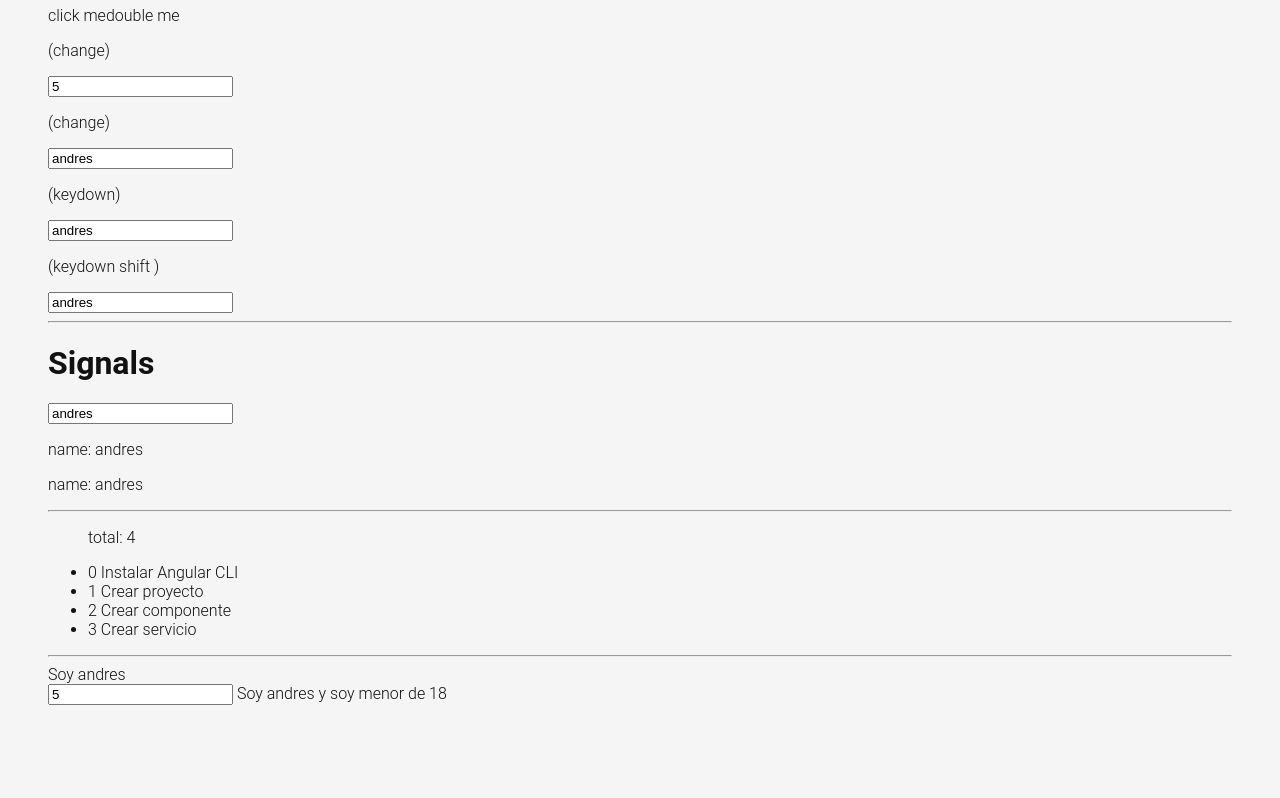
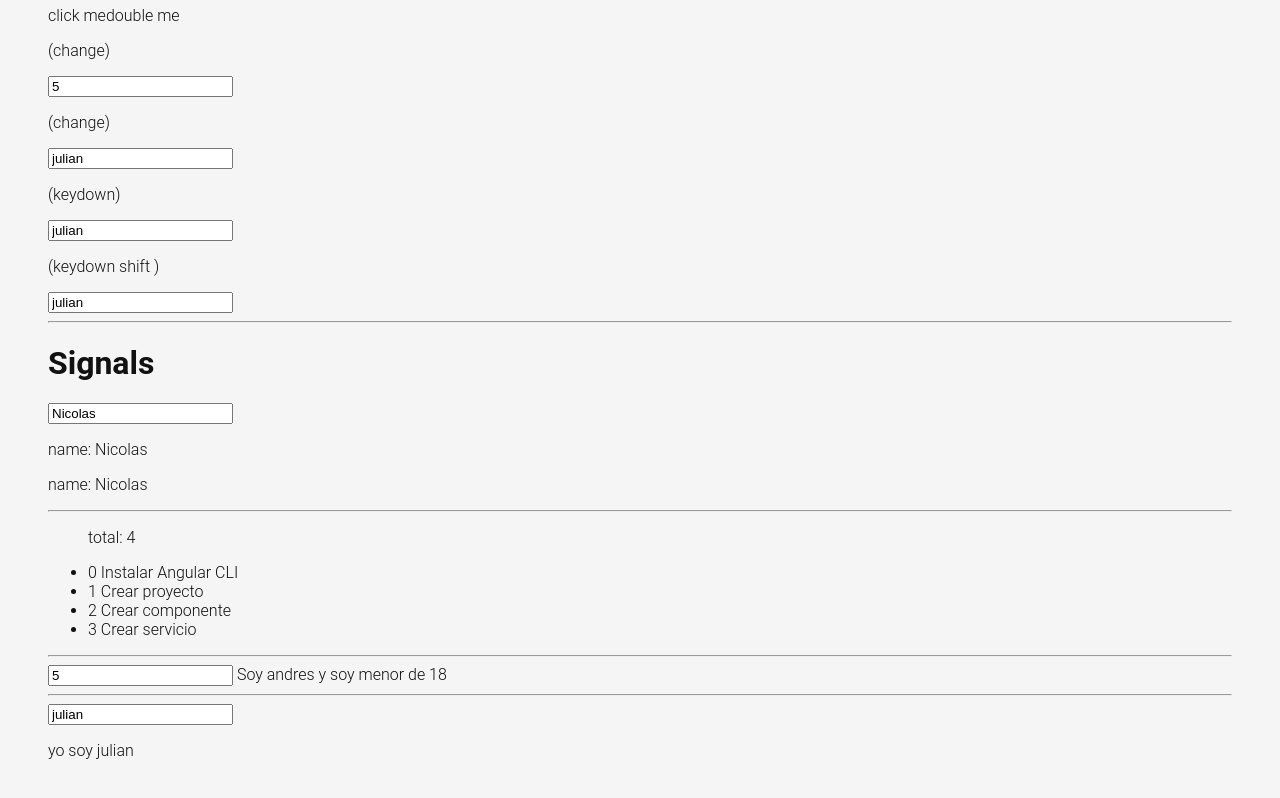
Before and after one commit to IngAamiraDev/todoapp, an Angular app: page /labs in a window 1280 px wide. Shown: the part 780-1578 px from the top of the page. Before the commit the page ends 1533 px from the top, so only its background shows below. Built offline with nearby package versions, Linux system fonts and the light colour scheme.

Commit message:
Add ngSwitch and ngSwitchDefault in labs

```diff
--- a/src/app/pages/home/home.component.html
+++ b/src/app/pages/home/home.component.html
@@ -23,7 +23,7 @@
       <ul class="todo-list">
         <li *ngFor="let task of tasks(); index as i">
           <div class="view">
-            <input class="toggle" type="checkbox" [checked]="task.completed" (change)="updateTask(i)" />
+            <input (change)="updateTask(i)" class="toggle" type="checkbox" [checked]="task.completed" />
             <label>{{ task.title }}</label>
             <button class="destroy" (click)="deleteTask(i)"></button>
           </div>
@@ -54,13 +54,17 @@
           </div>
           <input class="edit" value="Make dishes" />
         </li>
-        -->
+      -->
       </ul>
     </section>
     <!-- This footer should be hidden by default and shown when there are todos -->
     <footer class="footer">
       <!-- This should be `0 items left` by default -->
-      <span class="todo-count"><strong>{{ tasks().length }}</strong> items</span>
+      <span class="todo-count">
+        <strong>{{tasks().length}}</strong>
+        <span *ngIf="tasks().length === 1; else elseBlock"> item</span>
+        <ng-template #elseBlock> items</ng-template>
+      </span>
       <!-- Remove this if you don't implement routing -->
       <ul class="filters">
         <li>
--- a/src/app/pages/labs/labs.component.html
+++ b/src/app/pages/labs/labs.component.html
@@ -52,4 +52,13 @@
   <ng-template #miBloque>
     Soy andres y soy menor de 18
   </ng-template>
+  <hr />
+  <input type="text" [value]="person().name" (change)="changeName($event)">
+  <div [ngSwitch]="person().name">
+    <p *ngSwitchCase="'andres'">yo soy andres</p>
+    <p *ngSwitchCase="'julian'">yo soy julian</p>
+    <p *ngSwitchCase="'ana'">yo soy ana</p>
+    <p *ngSwitchCase="'valentina'">yo soy valentina</p>
+    <p *ngSwitchDefault>yo no soy nadie</p>
+  </div>
 </div>
--- a/src/app/pages/labs/labs.component.ts
+++ b/src/app/pages/labs/labs.component.ts
@@ -16,13 +16,13 @@ export class LabsComponent {
     'Crear componente',
     'Crear servicio',
   ]);
-  name = signal('andres');
+  name = signal('Nicolas');
   age = 18;
   disabled = true;
   img = 'https://w3schools.com/howto/img_avatar.png';
 
   person = signal({
-    name: 'andres',
+    name: 'julian',
     age: 5,
     avatar: 'https://w3schools.com/howto/img_avatar.png'
   });
@@ -52,4 +52,15 @@ export class LabsComponent {
       }
     });
   }
+
+  changeName(event: Event) {
+    const input = event.target as HTMLInputElement;
+    const newValue = input.value;
+    this.person.update(prevState => {
+      return {
+        ...prevState,
+        name: newValue
+      }
+    });
+  }
 }
```
